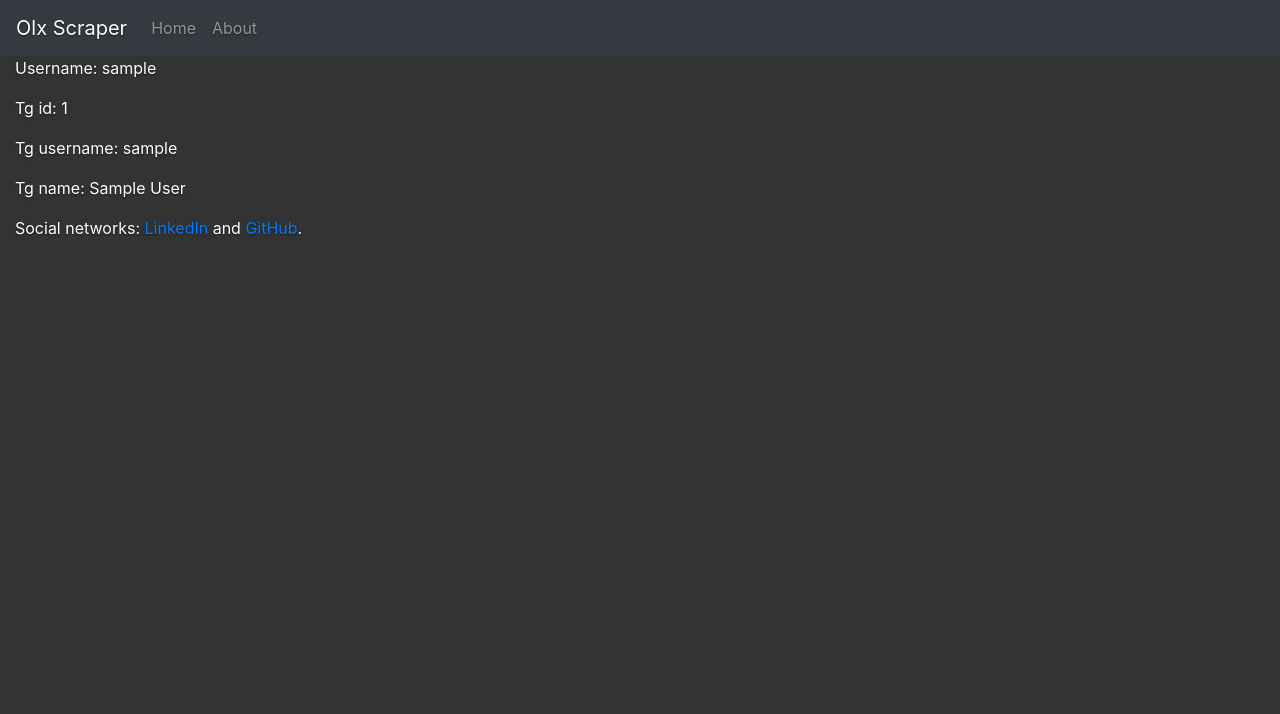
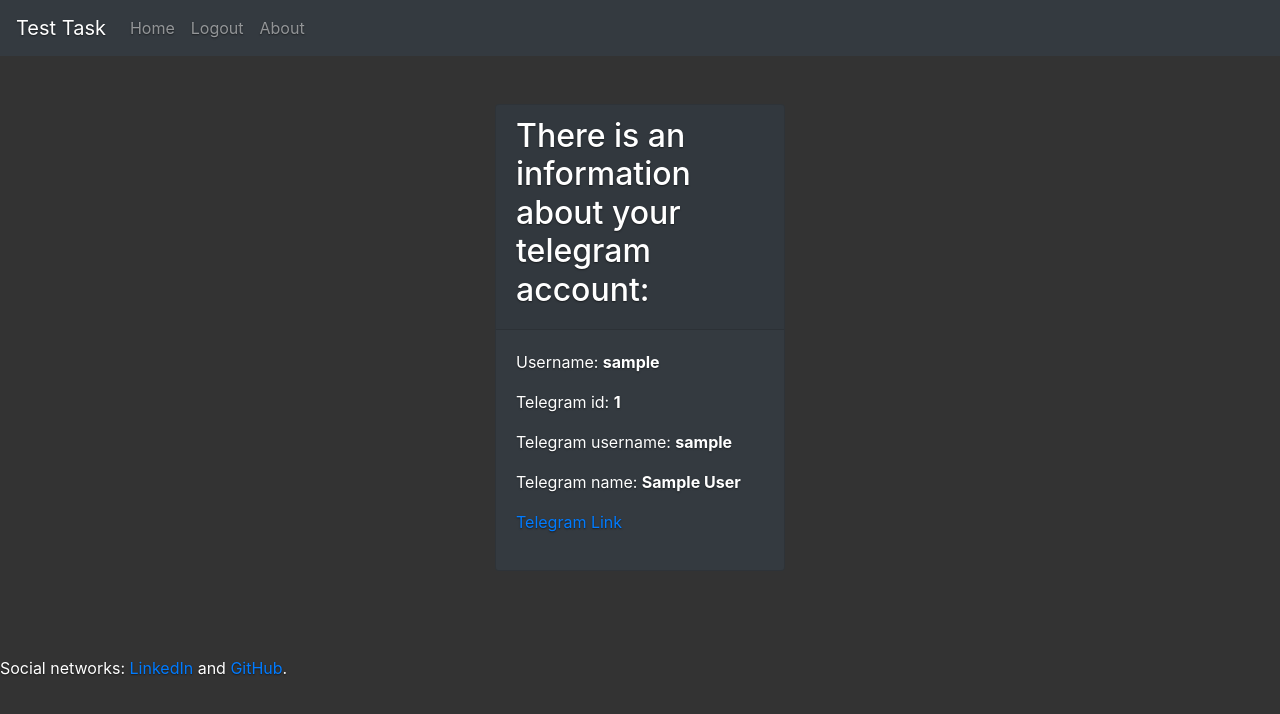
Before and after one commit to yurijGagarin/django-aiogram_test_task, a Django app: page / in a window 1280 px wide. Shown: the top 714 px of the page. Run offline with Django 4.2, Linux system fonts and the light colour scheme; a user stored in the database is signed in; tables that the repository leaves empty hold one stand-in row (values such as "Sample post").

Commit message:
add logout

```diff
--- a/aiogram_django_app/settings.py
+++ b/aiogram_django_app/settings.py
@@ -27,7 +27,7 @@
 # SECURITY WARNING: don't run with debug turned on in production!
 DEBUG = True
 
-ALLOWED_HOSTS = [os.environ["HOST"]]
+ALLOWED_HOSTS = [os.environ["HOST"], '127.0.0.1']
 
 # Application definition
 
@@ -120,6 +120,8 @@
 # Default primary key field type
 # https://docs.djangoproject.com/en/4.0/ref/settings/#default-auto-field
 
+LOGOUT_REDIRECT_URL = "login"
+
 DEFAULT_AUTO_FIELD = 'django.db.models.BigAutoField'
 
 AUTHENTICATION_BACKENDS = ['airtable.auth_backend.AuthBackend']
--- a/homepage/templates/homepage/homepage.html
+++ b/homepage/templates/homepage/homepage.html
@@ -4,10 +4,24 @@
 {% endblock %}
 
 {% block content %}
+<div class="row justify-content-center vh-75">
+    <div class="col-md-3 col-sm-9 col-xs-12">
+        <div class="card text-white bg-dark mt-5">
+            <div class="card-header">
+                <h2>There is an information about your telegram account:</h2>
+            </div>
+            <div class="card-body">
+                <p>Username: <b>{{ user.username }}</b></p>
+                <p>Telegram id: <b>{{ user.id }}</b></p>
+                <p>Telegram username: <b>{{ user.tg_username }}</b></p>
+                <p>Telegram name: <b>{{ user.tg_name }}</b></p>
+                <p><a target="_blank" href="https://t.me/{{ user.tg_username }}">Telegram Link</a></p>
 
-<p>Username: {{ user.username }}</p>
-<p>Tg id: {{ user.id }}</p>
-<p>Tg username: {{ user.tg_username }}</p>
-<p>Tg name: {{ user.tg_name }}</p>
+            </div>
+        </div>
+    </div>
+</div>
+</div>
+
 
 {% endblock %}
--- a/homepage/templates/homepage/navbar.html
+++ b/homepage/templates/homepage/navbar.html
@@ -1,5 +1,5 @@
   <nav class="navbar navbar-expand-lg navbar-dark bg-dark">
-  <a class="navbar-brand">Olx Scraper</a>
+  <a class="navbar-brand">Test Task</a>
   <button class="navbar-toggler" type="button" data-toggle="collapse" data-target="#navbarNav" aria-controls="navbarNav" aria-expanded="false" aria-label="Toggle navigation">
     <span class="navbar-toggler-icon"></span>
   </button>
@@ -8,7 +8,7 @@
       <li class="nav-item">
         <a class="nav-link" href="/">Home</a>
       </li>
-        {% if is_user %}
+        {% if user.is_authenticated %}
       <li class="nav-item">
         <a class="nav-link" href="/logout">Logout</a>
       </li>
--- a/homepage/urls.py
+++ b/homepage/urls.py
@@ -1,3 +1,4 @@
+from django.contrib.auth.views import LogoutView
 from django.urls import path
 
 from . import views
@@ -6,4 +7,5 @@
     path("", views.homepage, name="home"),
     path("about", views.about, name="about"),
     path("login", views.login_page, name="login"),
+    path('logout', LogoutView.as_view(), name="logout"),
 ]
--- a/homepage/views.py
+++ b/homepage/views.py
@@ -2,6 +2,7 @@
 from django.contrib.auth import login, authenticate
 from django.contrib.auth.decorators import login_required
 from django.contrib.auth.forms import AuthenticationForm
+from django.contrib.auth.views import LogoutView
 from django.shortcuts import render, redirect
 
 from homepage.forms import LoginUserForm
@@ -30,3 +31,8 @@
                 messages.info(request, 'Username OR password is incorrect')
 
     return render(request, "homepage/login.html", {'form': form})
+
+
+class MyLogOut(LogoutView):
+    redirect_authenticated_user = True
+    template_name = 'home'
```
